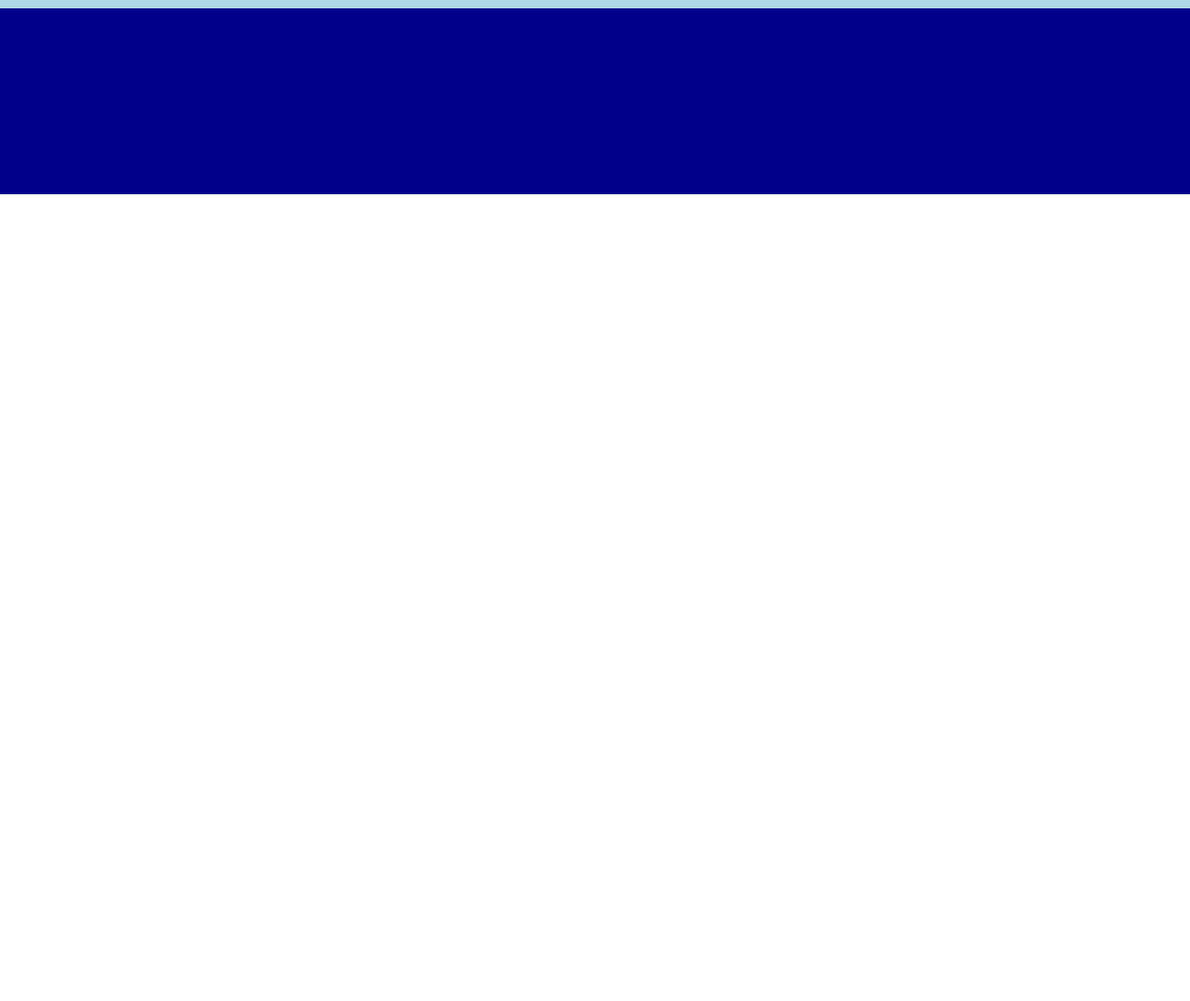
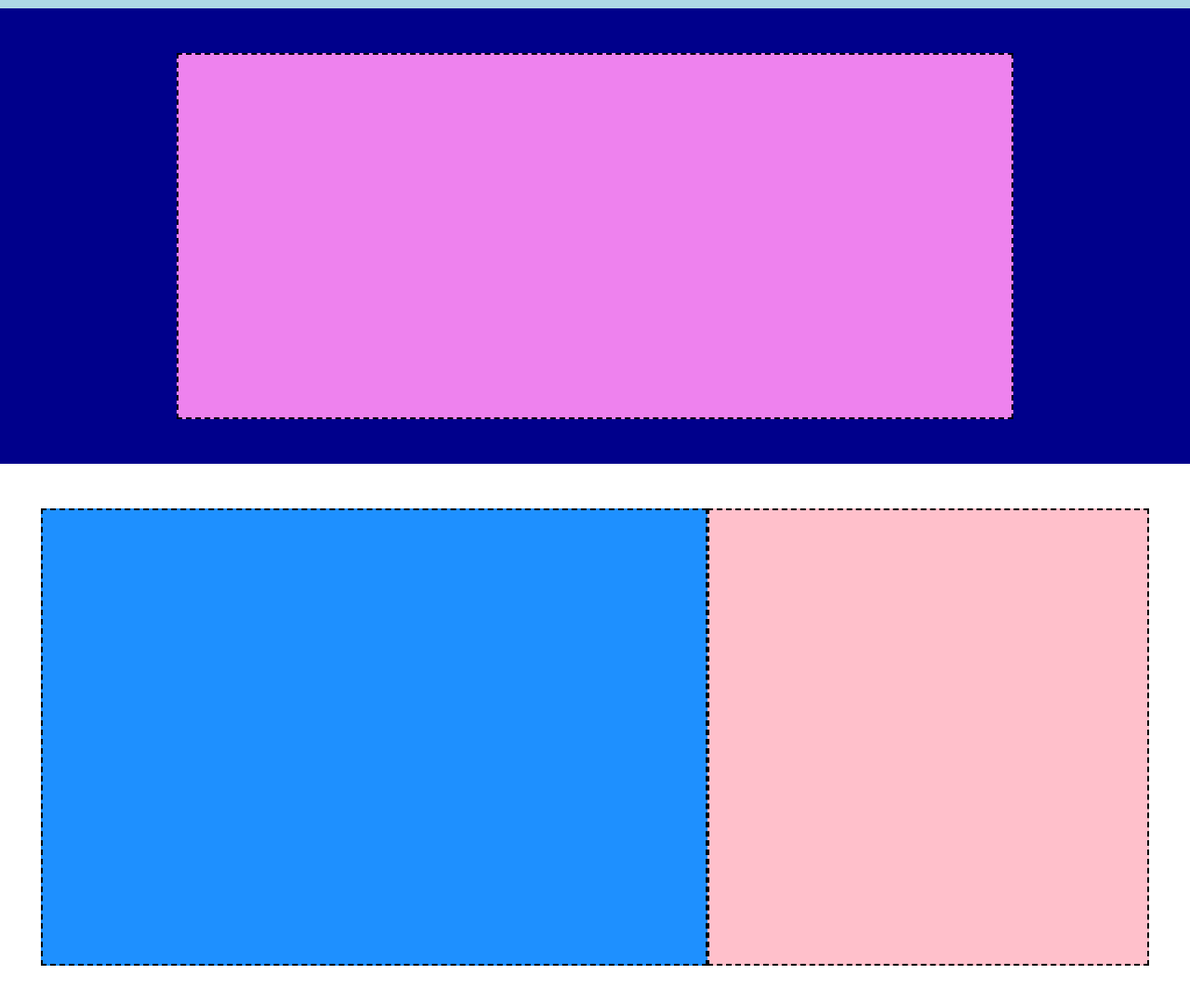
Before and after one commit to vi-ser/htmlcss-struttura-discord, a plain HTML site: page index.html in a window 1280 px wide. Shown: the part 61-1138 px from the top of the page at 93% size. Before the commit the page ends 800 px from the top, so only its background shows below. Drawn offline with Linux system fonts and the light colour scheme.

Commit message:
aggiunta prima e seconda sezione

```diff
--- a/css/style.css
+++ b/css/style.css
@@ -81,8 +81,55 @@ nav {
 
 /* prima sezione */
 #first-section {
-    height: 200px;
+    /* height: 200px; */
     /* test */
+    display: flex;
+    justify-content: center;
+    padding-top: 48px;
+    padding-bottom: 48px;
+
 
     background-color: #00008B;
+
 }
+
+.container .call-to-action {
+
+    min-width: 900px;
+    height: 394px;
+
+    background-color: #EE82EE;
+    border: 2px dashed black;
+}
+
+/* fine prima sezione */
+
+/* seconda sezione */
+#second-section {
+
+    padding-top: 48px;
+    padding-bottom: 48px;
+
+
+    background-color: white;
+}
+
+#second-section .container {
+    height: 492px;
+    display: flex;
+    justify-content: center;
+}
+
+.paragraph {
+    flex-grow: 1;
+    min-width: 50%;
+    background-color: #1E90FF;
+    border: 2px dashed black;
+}
+
+.picture {
+    width: 475px;
+
+    background-color: #FFC0CB;
+    border: 2px dashed black;
+}
--- a/index.html
+++ b/index.html
@@ -38,12 +38,21 @@
 
     <!-- prima sezione -->
     <section id="first-section">
-
+        <div class="container">
+            <div class="call-to-action">
+            </div>
+        </div>
     </section>
     <!-- fine prima sezione -->
 
     <!-- seconda sezione -->
-    <section>
+    <section id="second-section">
+        <div class="container">
+            <div class="paragraph">
+            </div>
+            <div class="picture">
+            </div>
+        </div>
 
     </section>
     <!-- fine seconda sezione -->
```
